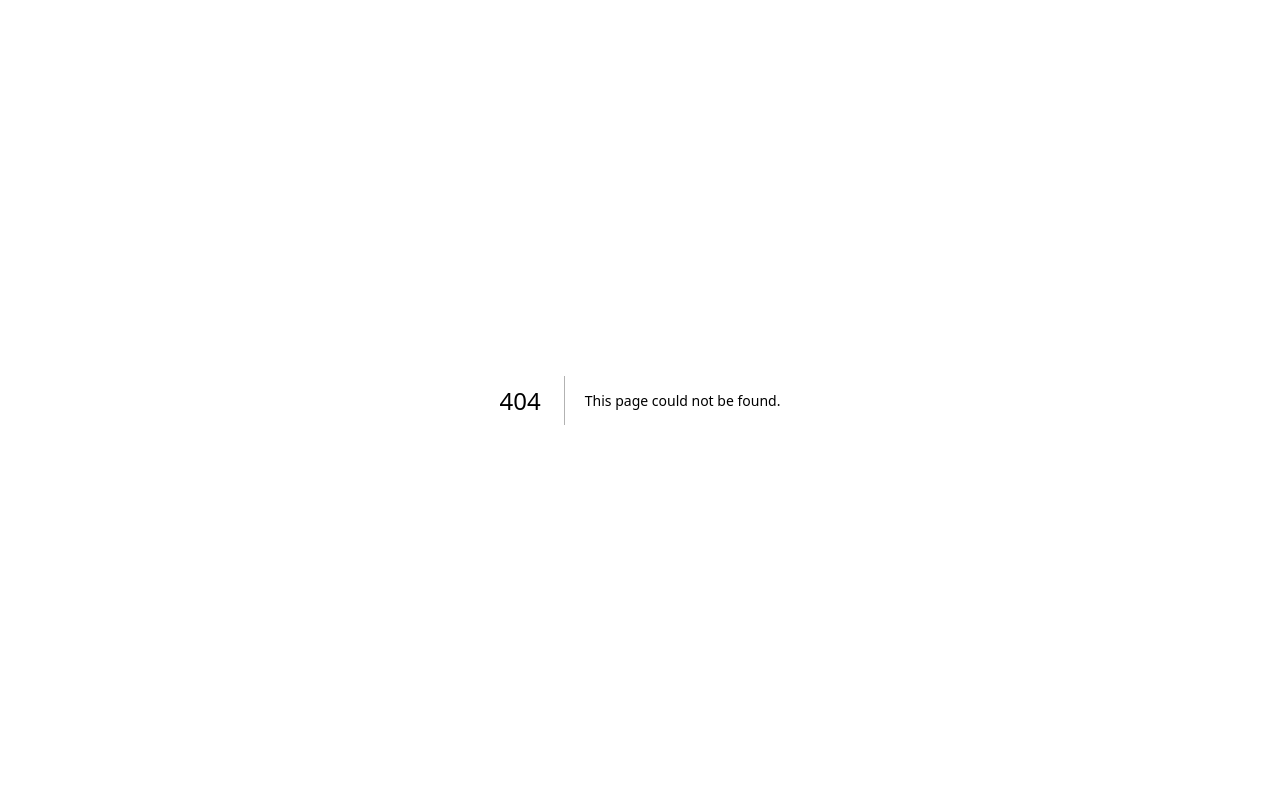
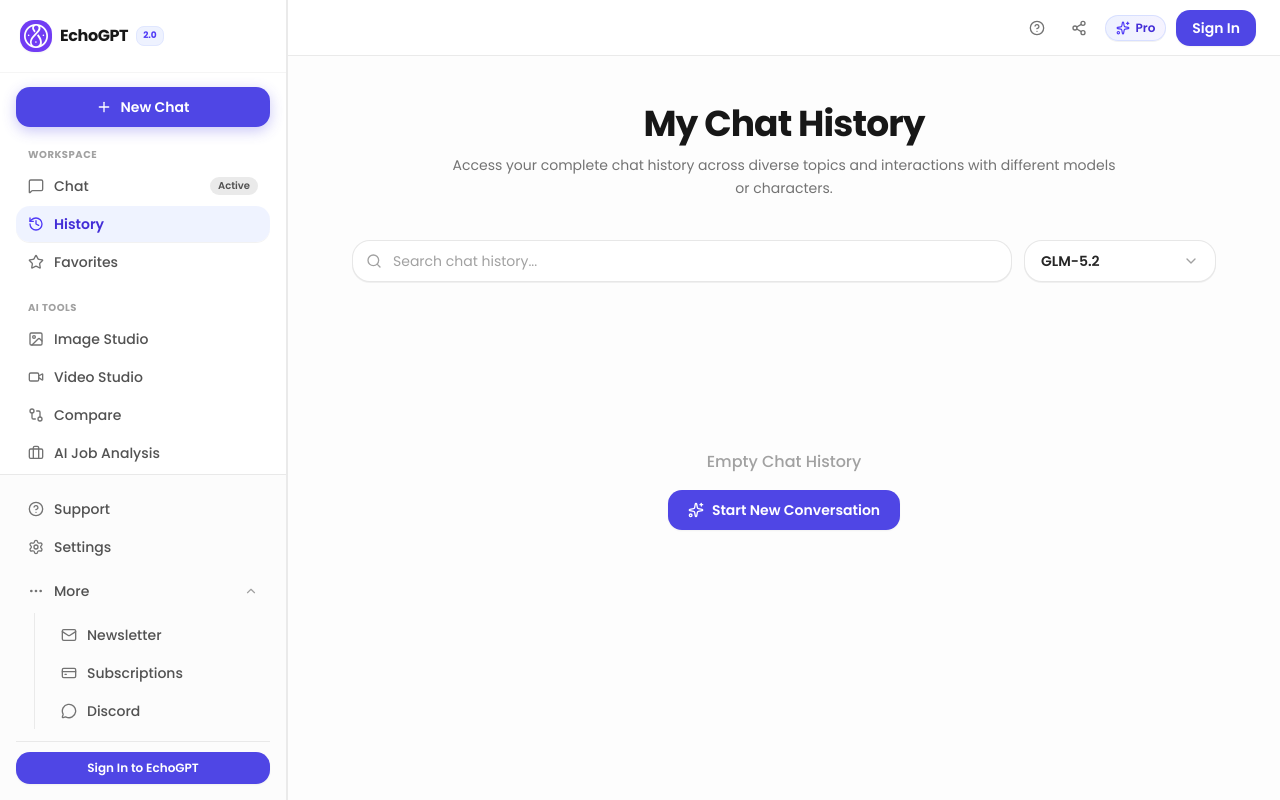
Before and after one commit to FajlaRabby24/echoGPT-redesign, a Next.js app: page /app/history in a window 1280 px wide. Before the commit this address had no page. Built offline with nearby package versions, Linux system fonts and the light colour scheme.

Commit message:
history page created

```diff
--- /dev/null
+++ b/src/app/(appLayout)/app/history/page.tsx
@@ -0,0 +1,6 @@
+import React from "react";
+import HistoryComponent from "@/components/modules/app/history/HistoryComponent";
+
+export default function HistoryPage() {
+  return <HistoryComponent />;
+}
--- /dev/null
+++ b/src/components/modules/app/history/HistoryComponent.tsx
@@ -0,0 +1,150 @@
+"use client";
+
+import { useState, useRef, useEffect } from "react";
+import Link from "next/link";
+import {
+  Search,
+  ChevronDown,
+  Sparkles,
+  Check,
+} from "lucide-react";
+import { AnimatePresence, motion } from "motion/react";
+
+const MODELS_FILTER = [
+  "All Models",
+  "GLM-5.2",
+  "EchoGPT Pro",
+  "GPT-4o",
+  "DeepSeek R1",
+  "Gemini 1.5 Pro",
+  "Grok 2",
+];
+
+export default function HistoryComponent() {
+  const [searchQuery, setSearchQuery] = useState("");
+  const [selectedModel, setSelectedModel] = useState("GLM-5.2");
+  const [dropdownOpen, setDropdownOpen] = useState(false);
+  const dropdownRef = useRef<HTMLDivElement>(null);
+
+  // Close dropdown on outside click
+  useEffect(() => {
+    function handleClickOutside(event: MouseEvent) {
+      if (
+        dropdownRef.current &&
+        !dropdownRef.current.contains(event.target as Node)
+      ) {
+        setDropdownOpen(false);
+      }
+    }
+    document.addEventListener("mousedown", handleClickOutside);
+    return () => {
+      document.removeEventListener("mousedown", handleClickOutside);
+    };
+  }, []);
+
+  return (
+    <div className="w-full max-w-4xl mx-auto px-4 py-8 sm:py-12 space-y-8 sm:space-y-10 select-none">
+      {/* ========================================================= */}
+      {/* 1. Header: Title & Subtitle (Faithfully matching image)   */}
+      {/* ========================================================= */}
+      <div className="text-center space-y-2.5 max-w-2xl mx-auto">
+        <h1 className="text-2xl sm:text-3xl md:text-4xl font-extrabold tracking-tight text-neutral-900">
+          My Chat History
+        </h1>
+        <p className="text-xs sm:text-sm text-neutral-500 font-normal leading-relaxed">
+          Access your complete chat history across diverse topics and interactions with different models or characters.
+        </p>
+      </div>
+
+      {/* ========================================================= */}
+      {/* 2. Search & Model Filter Bar (Matching screenshot)        */}
+      {/* ========================================================= */}
+      <div className="flex flex-col sm:flex-row items-center gap-3">
+        {/* Search Input Box */}
+        <div className="relative flex-1 w-full">
+          <input
+            type="text"
+            value={searchQuery}
+            onChange={(e) => setSearchQuery(e.target.value)}
+            placeholder="Search chat history..."
+            className="w-full pl-10 pr-4 py-2.5 rounded-2xl border border-neutral-200/90 bg-white placeholder:text-neutral-400 text-xs sm:text-sm text-neutral-900 focus:outline-none focus:border-[#4F46E5] focus:ring-2 focus:ring-[#4F46E5]/10 shadow-2xs transition-all"
+          />
+          <Search className="w-4 h-4 text-neutral-400 absolute left-3.5 top-1/2 -translate-y-1/2 pointer-events-none" />
+        </div>
+
+        {/* Model Filter Dropdown */}
+        <div className="relative w-full sm:w-48 shrink-0" ref={dropdownRef}>
+          <button
+            type="button"
+            onClick={() => setDropdownOpen(!dropdownOpen)}
+            className="w-full flex items-center justify-between px-4 py-2.5 rounded-2xl border border-neutral-200/90 bg-white hover:bg-neutral-50/80 text-xs sm:text-sm font-semibold text-neutral-800 shadow-2xs transition-all cursor-pointer"
+          >
+            <span>{selectedModel}</span>
+            <ChevronDown
+              className={`w-4 h-4 text-neutral-400 transition-transform duration-200 ${
+                dropdownOpen ? "rotate-180" : ""
+              }`}
+            />
+          </button>
+
+          {/* Animated Dropdown Menu */}
+          <AnimatePresence>
+            {dropdownOpen && (
+              <motion.div
+                initial={{ opacity: 0, y: 6, scale: 0.98 }}
+                animate={{ opacity: 1, y: 0, scale: 1 }}
+                exit={{ opacity: 0, y: 6, scale: 0.98 }}
+                transition={{ duration: 0.15, ease: "easeOut" }}
+                className="absolute right-0 top-full mt-1.5 w-full bg-white rounded-2xl border border-neutral-200/90 shadow-xl shadow-neutral-900/10 p-1.5 z-40 overflow-hidden"
+              >
+                <div className="space-y-0.5">
+                  {MODELS_FILTER.map((m) => {
+                    const isSelected = selectedModel === m;
+                    return (
+                      <button
+                        key={m}
+                        type="button"
+                        onClick={() => {
+                          setSelectedModel(m);
+                          setDropdownOpen(false);
+                        }}
+                        className={`w-full flex items-center justify-between px-3 py-2 rounded-xl text-left text-xs font-semibold transition-all cursor-pointer ${
+                          isSelected
+                            ? "bg-indigo-50 text-indigo-900"
+                            : "text-neutral-700 hover:bg-neutral-100/70"
+                        }`}
+                      >
+                        <span>{m}</span>
+                        {isSelected && (
+                          <Check className="w-3.5 h-3.5 text-[#4F46E5]" />
+                        )}
+                      </button>
+                    );
+                  })}
+                </div>
+              </motion.div>
+            )}
+          </AnimatePresence>
+        </div>
+      </div>
+
+      {/* ========================================================= */}
+      {/* 3. Empty Chat History State (Faithfully matching image)   */}
+      {/* ========================================================= */}
+      <div className="py-24 sm:py-32 flex flex-col items-center justify-center text-center space-y-4">
+        <p className="text-sm sm:text-base text-neutral-400 font-medium">
+          Empty Chat History
+        </p>
+
+        {/* Action Button: Start New Conversation */}
+        <Link
+          href="/app"
+          className="inline-flex items-center gap-2 px-5 py-2.5 rounded-xl bg-[#4F46E5] hover:bg-[#4338CA] text-white text-xs sm:text-sm font-semibold shadow-xs hover:shadow-md active:scale-95 transition-all cursor-pointer"
+        >
+          <Sparkles className="w-4 h-4" />
+          <span>Start New Conversation</span>
+        </Link>
+      </div>
+    </div>
+  );
+}
```
